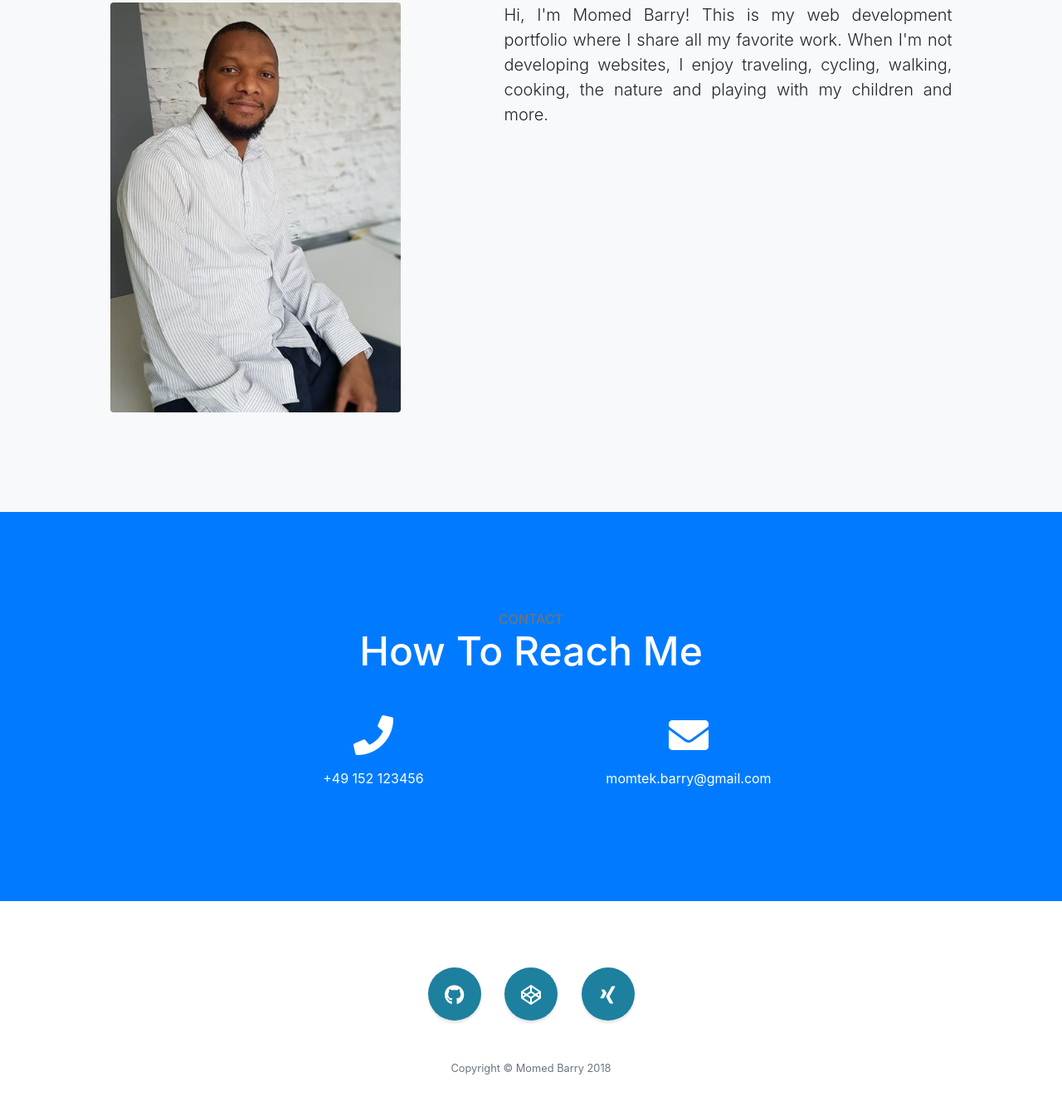
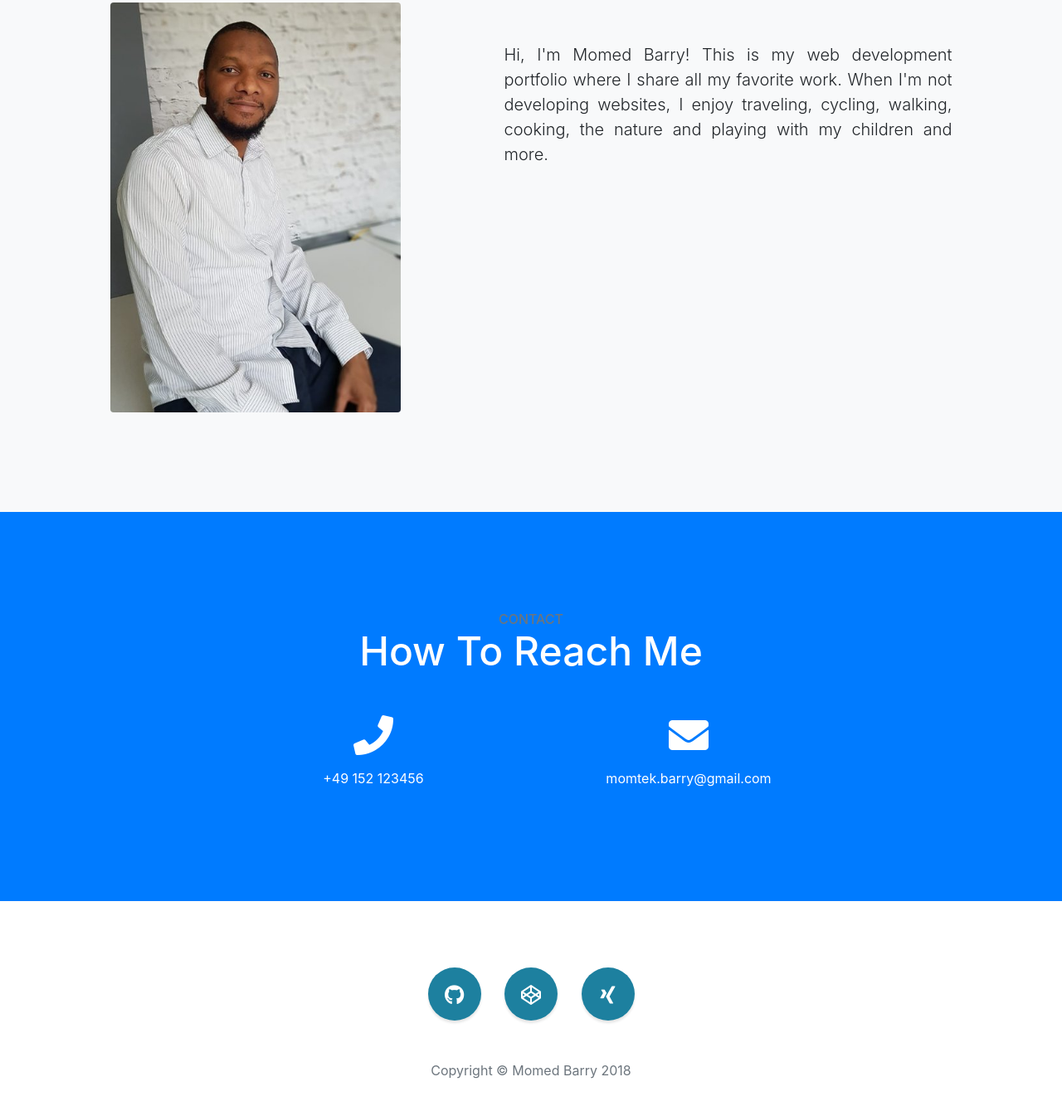
Before and after one commit to momtek/myportfolio, a website with bundled scripts: page index.html in a window 1280 px wide. Shown: the part 2526-3865 px from the top of the page at 83% size. Built offline with nearby package versions, Linux system fonts and the light colour scheme.

```diff
--- a/index.html
+++ b/index.html
@@ -231,7 +231,7 @@
           <img class="img-fluid rounded" src="img/momed1.jpg" alt="Picture of Momed">
         </div>
         <div class="col-lg-6 mx-auto">
-          <p class="lead text-justify">
+          <p class="lead text-justify py-5">
             Hi, I'm Momed Barry! This is my web development portfolio where I share all my favorite work. When I'm not
             developing websites, I enjoy traveling, cycling, walking, cooking, the nature and playing with my children
             and
@@ -301,7 +301,7 @@
           </a>
         </li>
       </ul>
-      <p class="text-muted small mb-0">Copyright &copy; Momed Barry 2018</p>
+      <p class="text-muted  mb-0">Copyright &copy; Momed Barry 2018</p>
     </div>
   </footer>
 
```
